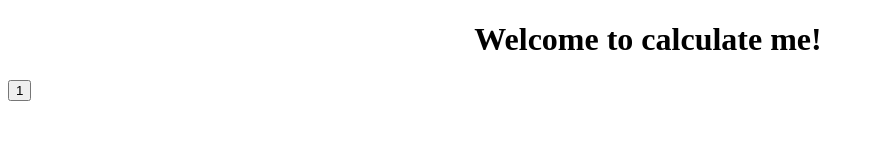
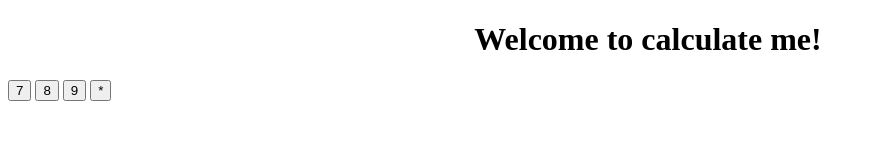
Before and after one commit to nitinmaharajpur/Create-calculator-using-HTML-CSS-and-JS, a plain HTML site: page index.html in a window 1280 px wide. Shown: the whole page, without its empty margins (0-874 px from the left). Drawn offline with Linux system fonts and the light colour scheme.

Commit message:
change in buttons

```diff
--- a/index.html
+++ b/index.html
@@ -14,7 +14,10 @@
   <h1 class="text-center">Welcome to calculate me!</h1>
   <div class="container">
     <div class="row">
-      <button class="button">1</button>
+      <button class="button">7</button>
+      <button class="button">8</button>
+      <button class="button">9</button>
+      <button class="button">*</button>
   </div>
   <script src="script.js"></script>
   <script src="https://replit.com/public/js/replit-badge.js" theme="blue" defer></script>
```
